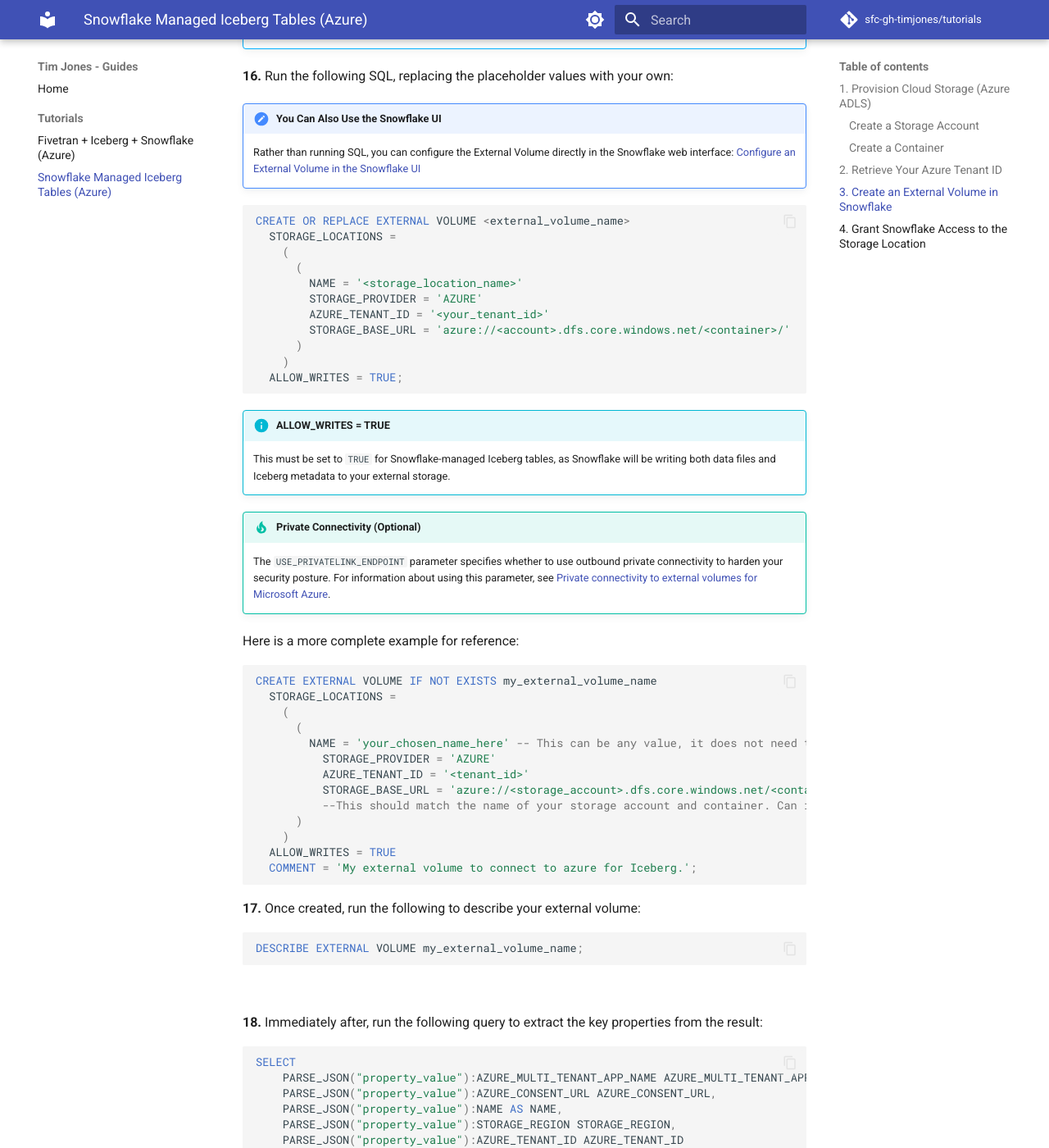
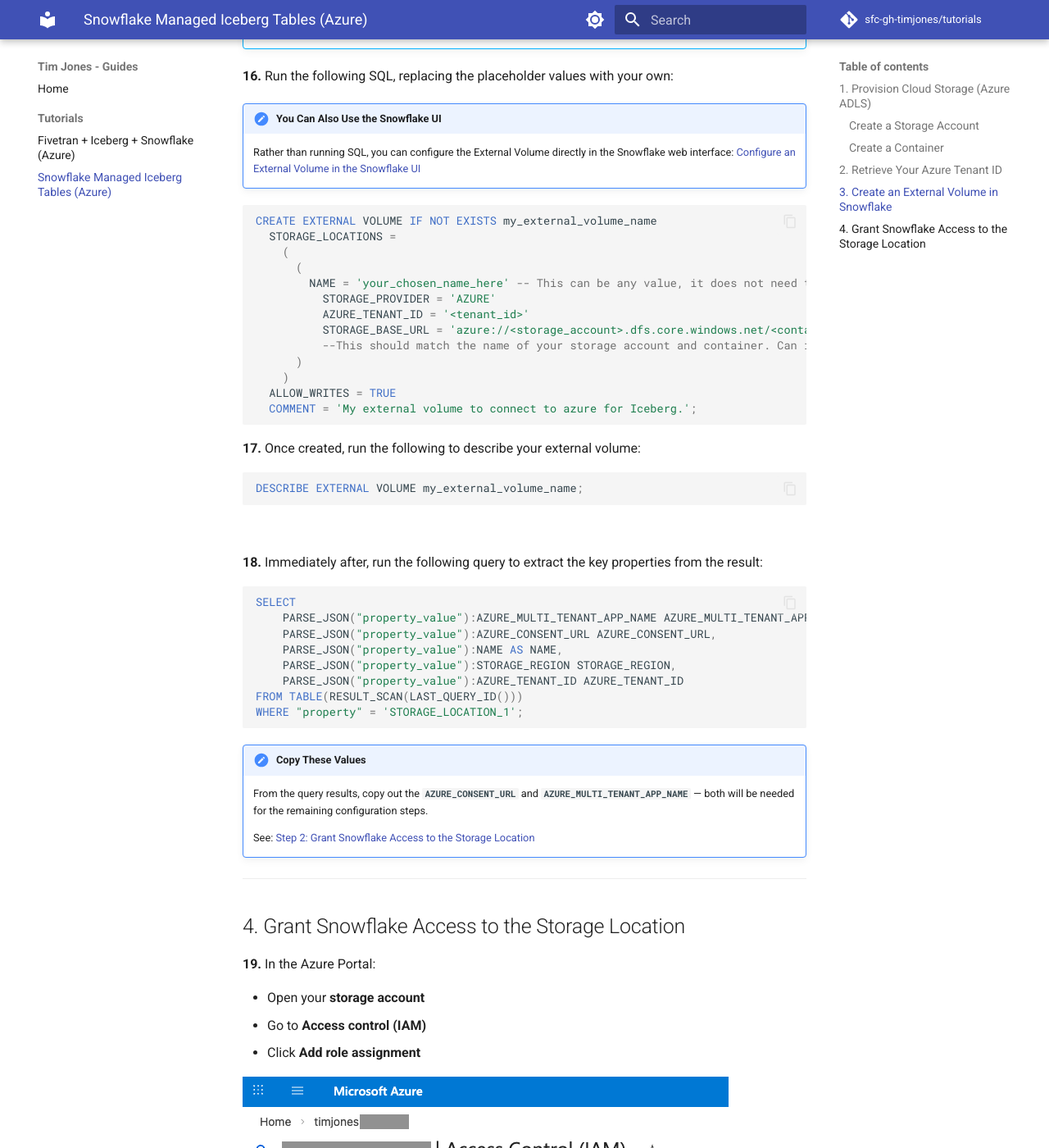
Before and after one commit to sfc-gh-timjones/tutorials, an MkDocs documentation site: the page built from docs/snowflake-managed-iceberg-azure/index.md, in a window 1280 px wide and 1400 px high, scrolled down 11166 px. Shown: the whole window at 82% size. Built offline with MkDocs 1.6.1 and Material for MkDocs 9.7.7, drawn with Linux system fonts in a browser that asks for light colours; comment, search, counter and statistics services are not loaded; some of the changed text lies outside the part shown.

Commit message:
Split consent/verify into steps 23-24, add external volume success callout

````diff
--- a/docs/snowflake-managed-iceberg-azure/index.md
+++ b/docs/snowflake-managed-iceberg-azure/index.md
@@ -173,28 +173,6 @@
     Rather than running SQL, you can configure the External Volume directly in the Snowflake web interface: [Configure an External Volume in the Snowflake UI](https://docs.snowflake.com/en/user-guide/tables-iceberg-configure-external-volume-azure?utm_source=chatgpt.com#configure-an-external-volume-in-sf-web-interface)
 
 ```sql
-CREATE OR REPLACE EXTERNAL VOLUME <external_volume_name>
-  STORAGE_LOCATIONS =
-    (
-      (
-        NAME = '<storage_location_name>'
-        STORAGE_PROVIDER = 'AZURE'
-        AZURE_TENANT_ID = '<your_tenant_id>'
-        STORAGE_BASE_URL = 'azure://<account>.dfs.core.windows.net/<container>/'
-      )
-    )
-  ALLOW_WRITES = TRUE;
-```
-
-!!! info "ALLOW_WRITES = TRUE"
-    This must be set to `TRUE` for Snowflake-managed Iceberg tables, as Snowflake will be writing both data files and Iceberg metadata to your external storage.
-
-!!! tip "Private Connectivity (Optional)"
-    The `USE_PRIVATELINK_ENDPOINT` parameter specifies whether to use outbound private connectivity to harden your security posture. For information about using this parameter, see [Private connectivity to external volumes for Microsoft Azure](https://docs.snowflake.com/en/user-guide/tables-iceberg-configure-external-volume-azure-private).
-
-Here is a more complete example for reference:
-
-```sql
 CREATE EXTERNAL VOLUME IF NOT EXISTS my_external_volume_name
   STORAGE_LOCATIONS =
     (
@@ -273,6 +251,19 @@
 
 **23.** Copy the `AZURE_CONSENT_URL` from the query results and paste it into your browser. Sign in as an Azure Admin and approve the application. This allows Snowflake's service principal to access your tenant.
 
+Wait 1–2 minutes for Azure RBAC propagation before proceeding.
+
 ![Consent URL Approve](images/23-consent-url-approve.png)
 
-<!-- Remaining steps will be added -->
+<br>
+
+**24.** Back in Snowflake, run the following to verify the external volume is working:
+
+```sql
+SELECT SYSTEM$VERIFY_EXTERNAL_VOLUME('my_external_volume_name') AS Test;
+```
+
+Ensure the output begins with `"success":true`.
+
+!!! success "External Volume Ready"
+    Your external volume is now fully configured. You're ready to start creating Snowflake-managed Iceberg tables that can be queried by Snowflake and other engines — including Apache Spark, Trino, and Flink — emphasizing the open, interoperable nature of the Iceberg format.
````
